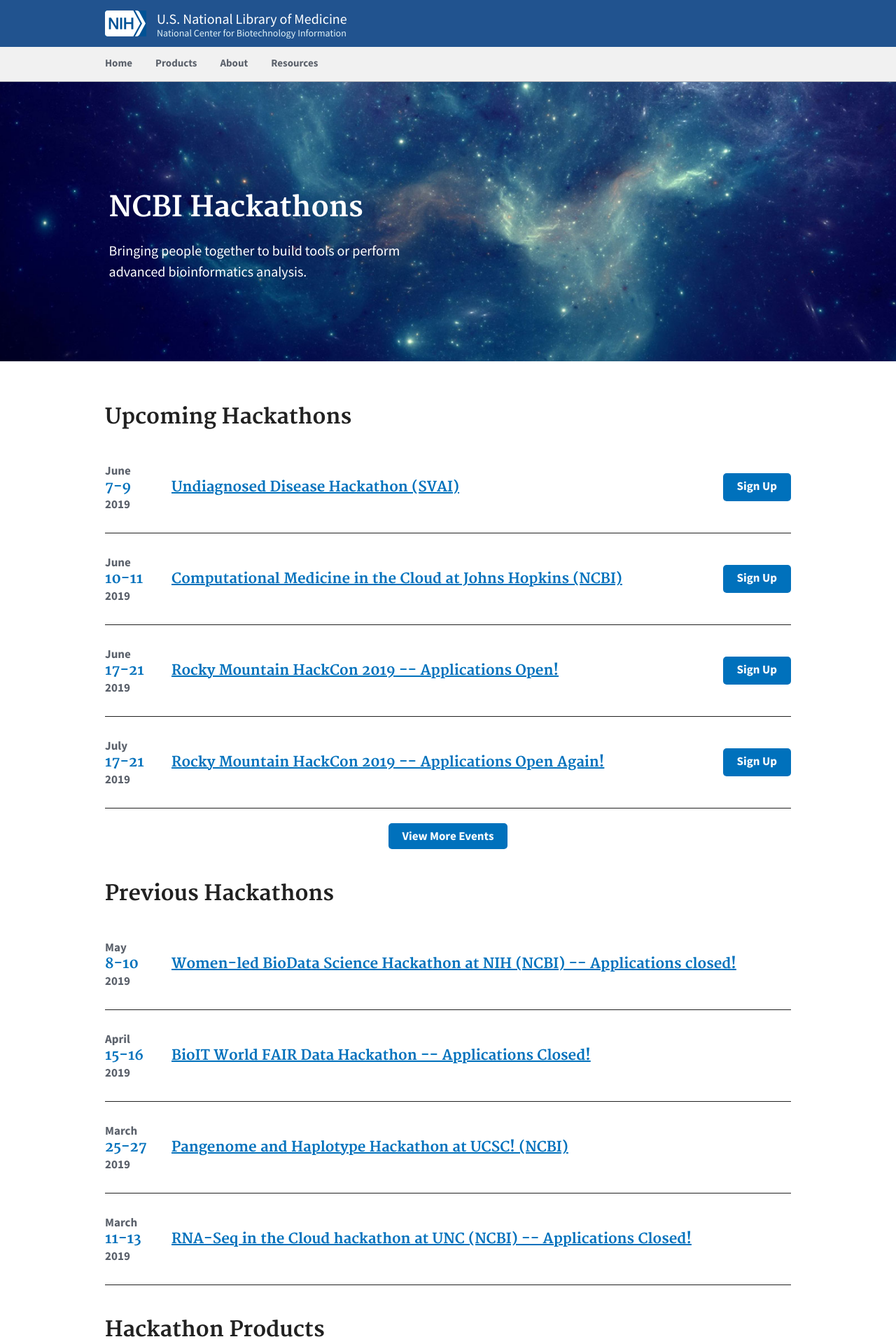
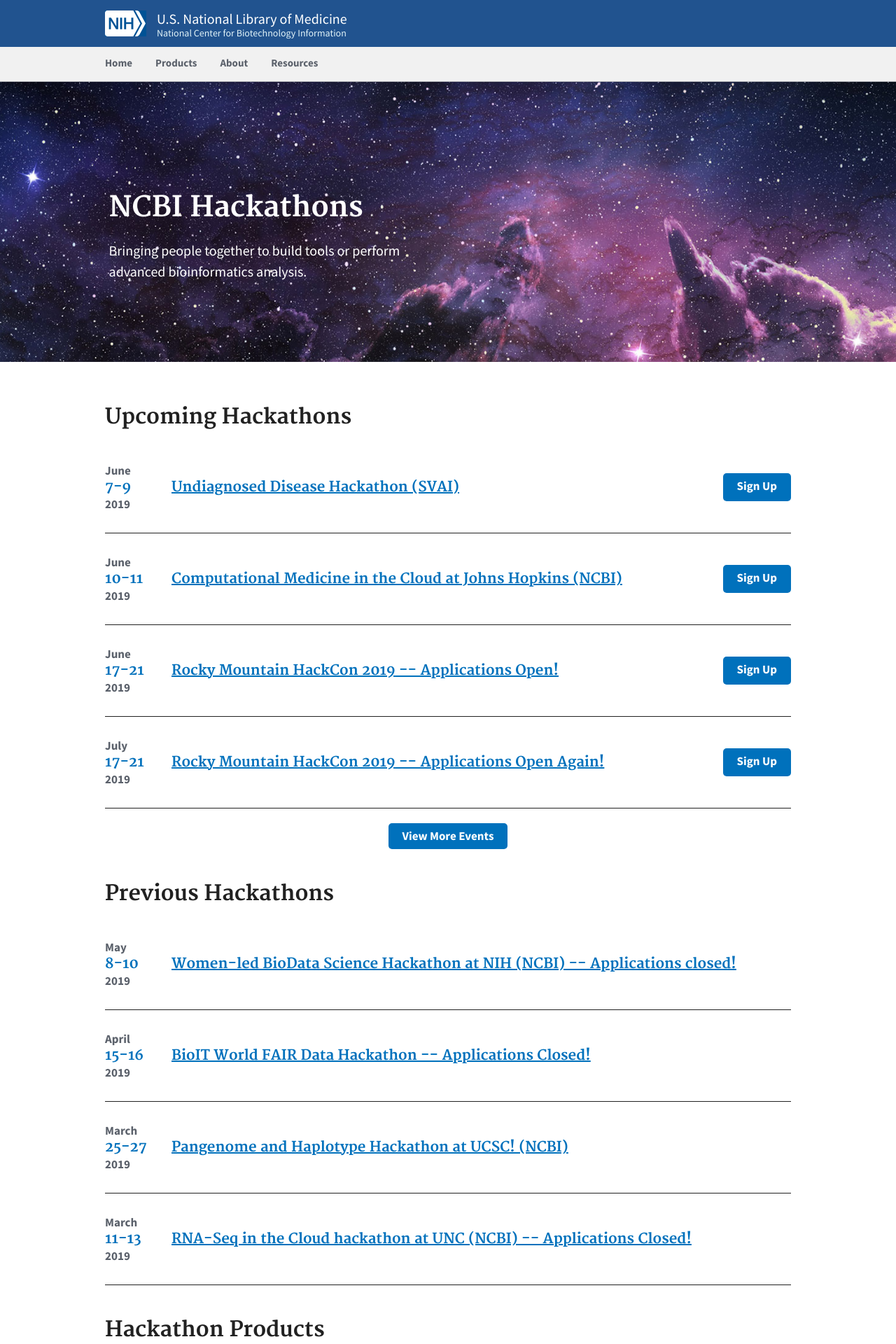
Before and after one commit to NCBI-Codeathons/ncbi-codeathons.github.io, a Jekyll site: the page built from index.md, in a window 1280 px wide. Shown: the top 1920 px of the page at 70% size. Built offline with Jekyll 4.4.1, drawn with Linux system fonts in a browser that asks for light colours.

Commit message:
update hero image

```diff
--- a/_layouts/default.html
+++ b/_layouts/default.html
@@ -11,13 +11,13 @@
     {% include header.html %}
     {% include navigation.html %}
     {% if page.title == 'About' %}
-      {% include hero-banner.html image="placeholder.png" title="About" paragraph="Ipsum Lorem" %}
+      {% include hero-banner.html image="cloud-hero.jpg" title="About" paragraph="Ipsum Lorem" %}
     {% elsif page.title == 'Products' %}
-      {% include hero-banner.html image="placeholder.png" title="Hackathon Products" paragraph="Ipsum Lorem" %}
+      {% include hero-banner.html image="cloud-hero.jpg" title="Hackathon Products" paragraph="Ipsum Lorem" %}
     {% elsif page.title == 'Resources' %}
-      {% include hero-banner.html image="placeholder.png" title="Resources" paragraph="Ipsum Lorem" %}
+      {% include hero-banner.html image="cloud-hero.jpg" title="Resources" paragraph="Ipsum Lorem" %}
     {% else %}
-      {% include hero-banner.html image="placeholder.png" title="NCBI Hackathons" paragraph="Bringing people together to build tools or perform advanced bioinformatics analysis." %}
+      {% include hero-banner.html image="cloud-hero.jpg" title="NCBI Hackathons" paragraph="Bringing people together to build tools or perform advanced bioinformatics analysis." %}
     {% endif %}
     <main id="main-content">
       <section class="usa-section">
```
Also changed, not shown: img/cloud-hero.jpg (added), img/placeholder.png (deleted).
